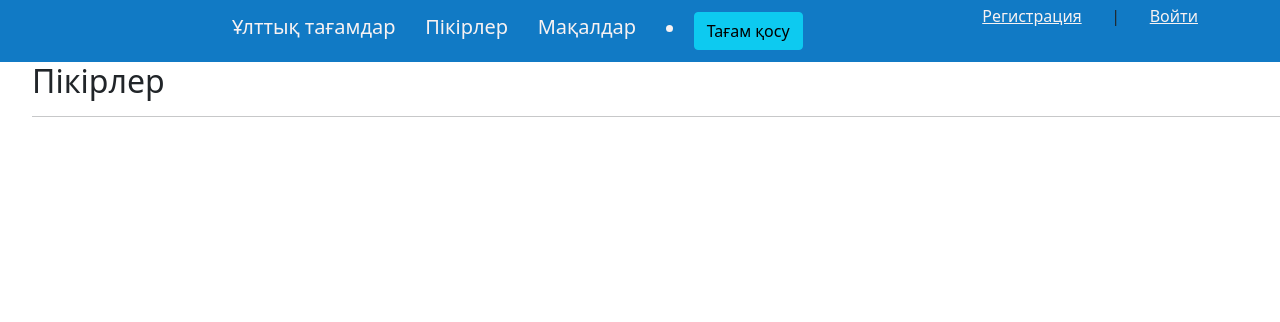
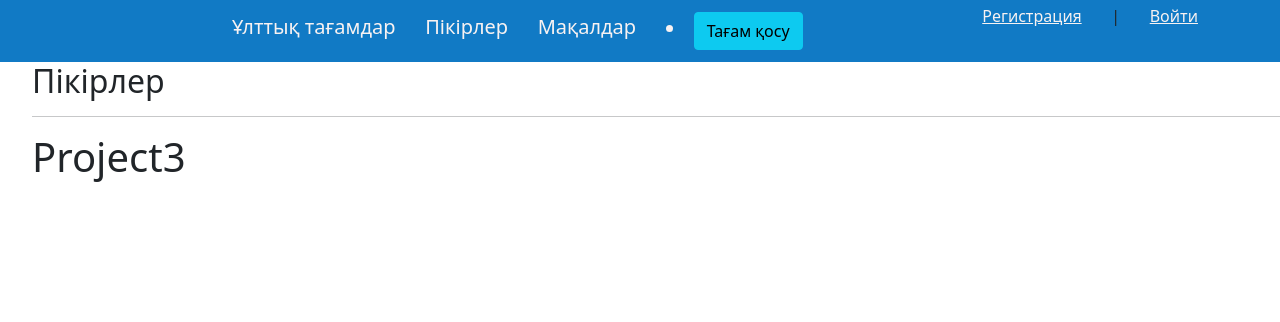
Before and after one commit to Bibi2002/projectbac, a Django app: page /pikir/ in a window 1280 px wide. Shown: the top 322 px of the page. Run offline with Django 4.2, Linux system fonts and the light colour scheme; data that the repository does not hold is empty.

Commit message:
First commit

```diff
--- a/lad_project/esep/templates/esep/pikir.html
+++ b/lad_project/esep/templates/esep/pikir.html
@@ -12,6 +12,7 @@
             <p>{{ p.title }}</p>
         </div>
         {% endfor %}
+        <h1>Project3</h1>
 
 </ul>
 
```
